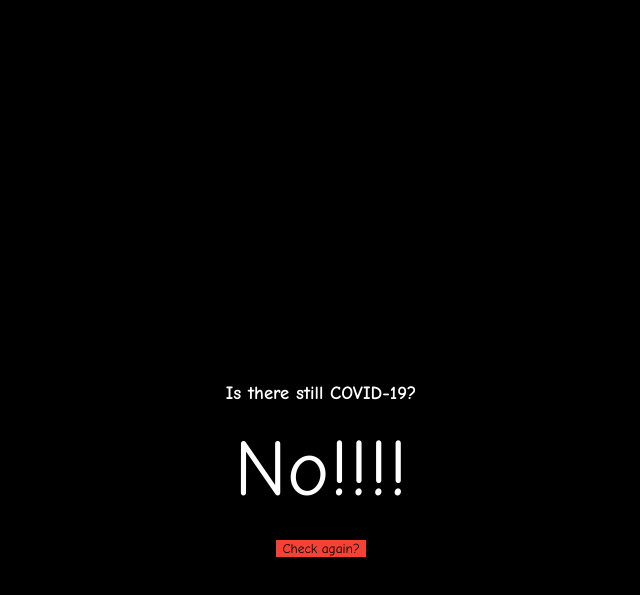
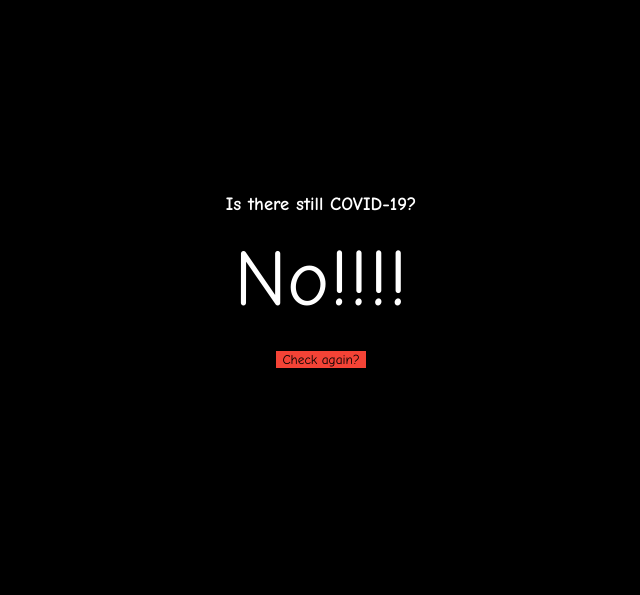
Before and after one commit to mraheja/COV-IDentify, a plain HTML site: page index.html in a window 1280 px wide. Shown: the part 5-600 px from the top of the page, without its empty margins (319-959 px from the left). Drawn offline with nearby package versions, Linux system fonts and the light colour scheme; no server answers.

Commit message:
moved it less down

```diff
--- a/index.html
+++ b/index.html
@@ -11,7 +11,7 @@
 		</div>
 
 		<div>
-			<h3 style='text-align: center; vertical-align: middle; color: white; padding-top: 30%; font-family: "Comic Sans MS";' > Is there still COVID-19? </h3>
+			<h3 style='text-align: center; vertical-align: middle; color: white; padding-top: 15%; font-family: "Comic Sans MS";' > Is there still COVID-19? </h3>
 		</div>
 
 		<div style = 'vertical-align: middle; text-align: center;'>
```
